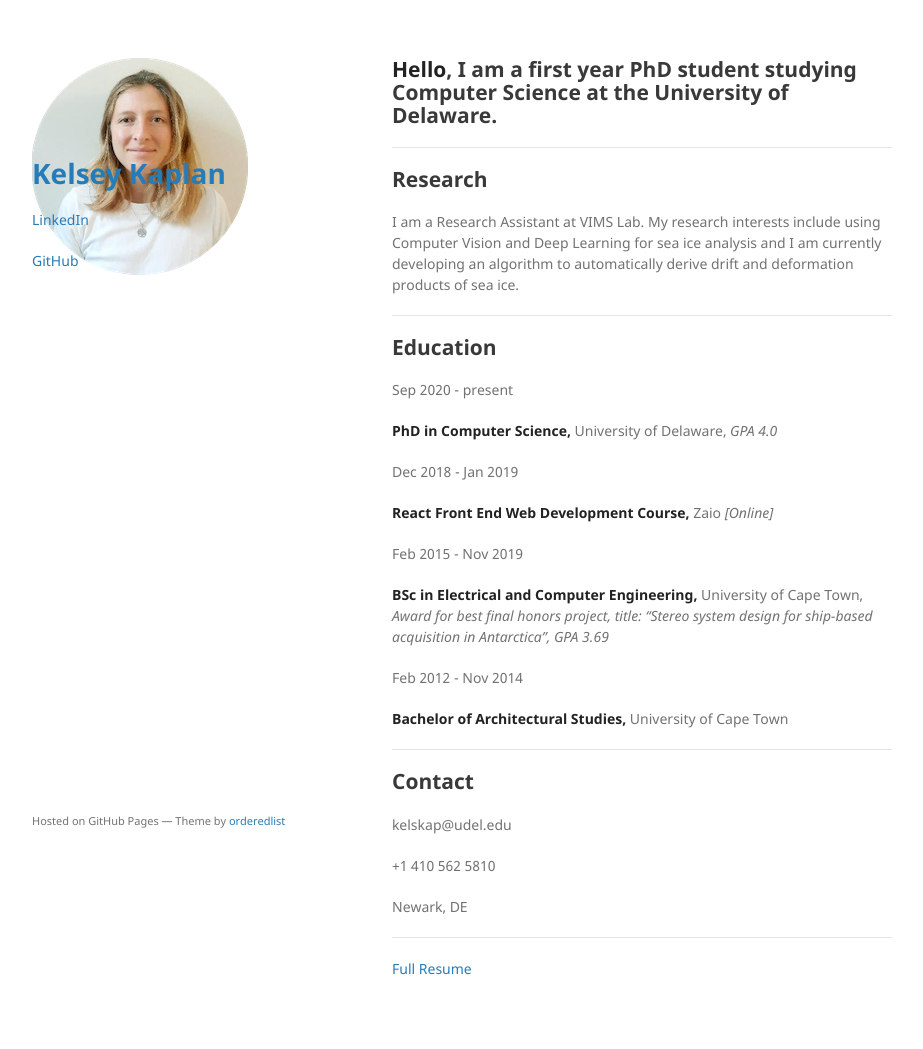
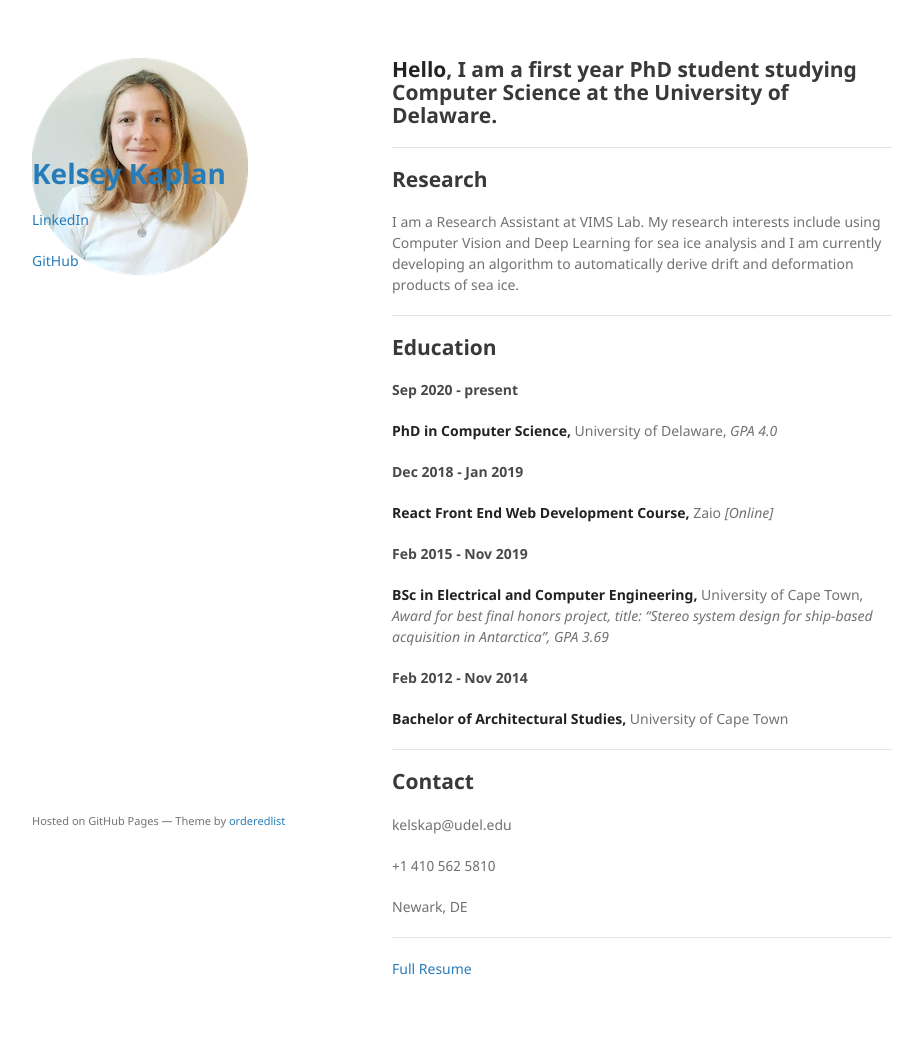
Before and after one commit to kelseykap/kelseykap.github.io, a Jekyll site: the page built from index.md, in a window 1280 px wide. Shown: the whole page, without its empty margins (178-1101 px from the left). Built offline with Jekyll 4.4.1, drawn with Linux system fonts in a browser that asks for light colours; our own code applies the rules of GitHub Pages for plain Markdown files.

```diff
--- a/index.md
+++ b/index.md
@@ -13,23 +13,16 @@ I am a Research Assistant at VIMS Lab. My research interests include using Compu
 
 ## Education
 
-Sep 2020 - present
-
+#### Sep 2020 - present
 **PhD in Computer Science,** University of Delaware, _GPA 4.0_
 
-
-Dec 2018 - Jan 2019
-
+#### Dec 2018 - Jan 2019
 **React Front End Web Development Course,** Zaio _[Online]_
 
-
-Feb 2015 - Nov 2019
-
+#### Feb 2015 - Nov 2019
 **BSc in Electrical and Computer Engineering,** University of Cape Town,                                  _Award for best final honors project, title: "Stereo system design for ship-based acquisition in Antarctica", GPA 3.69_
 
-
-Feb 2012 - Nov 2014
-
+#### Feb 2012 - Nov 2014
 **Bachelor of Architectural Studies,** University of Cape Town
 
 * * *
```
